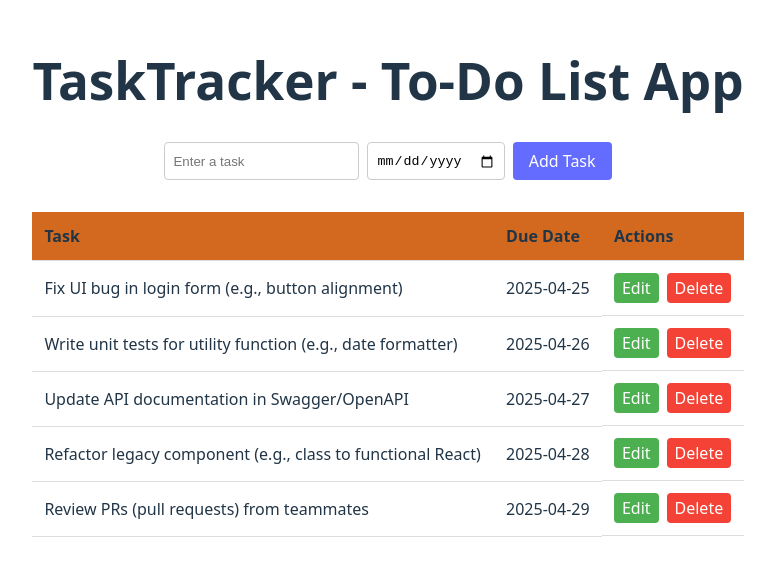
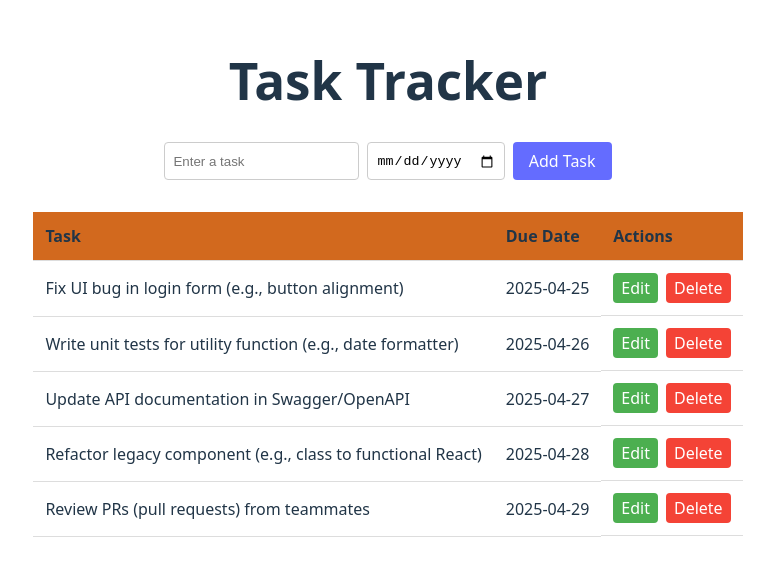
Before and after one commit to Lewis-max-bot/Task-tracker, a React (Vite) app: page / in a window 1280 px wide. Shown: the part 123-698 px from the top of the page, without its empty margins (252-1027 px from the left). Built offline with nearby package versions, Linux system fonts and the light colour scheme.

Commit message:
added a live link on vercel

```diff
--- a/src/App.jsx
+++ b/src/App.jsx
@@ -54,7 +54,7 @@ const App = () => {
   return (
     <div className="app-container">
       <div className="header-container">
-        <h1>TaskTracker - To-Do List App</h1>
+        <h1>Task Tracker</h1>
       </div>
 
       <div className="tasks-container">
```
Also changed, not shown: 1 other file (tests, documents, lock files or other folders).
